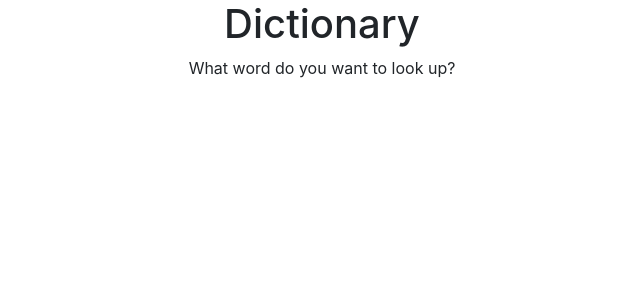
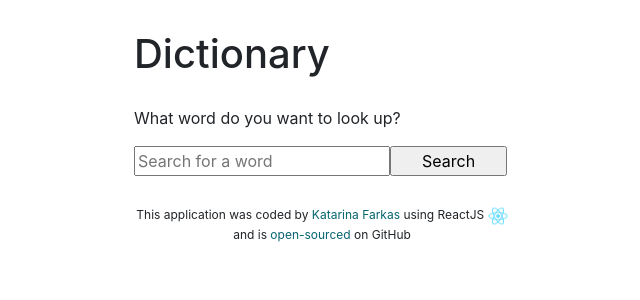
Before and after one commit to Katarina-411/react-dictionary, a React (Create React App) app: page / in a window 1280 px wide. Shown: the top 300 px of the page, without its empty margins (318-958 px from the left). Built offline with nearby package versions, Linux system fonts and the light colour scheme.

Commit message:
Add Search engine, header & footer

```diff
--- a/src/App.css
+++ b/src/App.css
@@ -1,8 +1,27 @@
-.App {
+h1 {
+  padding-bottom: 20px;
+}
+.container {
+  display: block;
+  margin: 30px auto;
+  width: 400px;
+}
+.App-header {
+  text-align: left;
+}
+.App-footer {
   text-align: center;
+  font-size: 12px;
+  margin: 30px auto;
 }
-
+.App-footer a {
+  color: #076470;
+  text-decoration: none;
+}
+a:hover {
+  font-weight: 600;
+  color: #076470 !important;
+}
 .App-logo {
-  height: 40vmin;
-  pointer-events: none;
+  height: 20px;
 }
--- a/src/App.js
+++ b/src/App.js
@@ -5,7 +5,33 @@ import Search from "./Search"
 export default function App() {
   return (
     <div className="App">
+      <div className="container">
+        <header className="App-header">
+          <h1>Dictionary</h1>
+          <p> What word do you want to look up?</p>
+          </header>
       <Search />
+      <footer className="App-footer"><p>
+          This application was coded by{" "}
+          <a
+            href="https://katarina-farkas.netlify.app/"
+            target="blank"
+            rel="no-referrer"
+          >
+            Katarina Farkas
+          </a>{" "}
+          using ReactJS{" "}
+          <img src="./logo192.png" alt="React logo" class="App-logo" /> and is{" "}
+          <a
+            href="https://github.com/Katarina-411/react-dictionary.git"
+            target="blank"
+            rel="no-referrer"
+          >
+            open-sourced
+          </a>{" "}
+          on GitHub
+        </p></footer>
+      </div>
     </div>
   );
 }
--- /dev/null
+++ b/src/Search.css
@@ -0,0 +1,3 @@
+#search-button {
+    padding: 1px 30px;
+}
--- a/src/Search.js
+++ b/src/Search.js
@@ -1,4 +1,23 @@
-import React from "react";
- export default function Search() {
-    return (<div><h1>Dictionary</h1> <p> What word do you want to look up?</p></div>)
+import React, {useState} from "react";
+import "./Search.css";
+
+export default function Search() {
+let [keyword, setKeyword]=useState(null);
+
+function handleSearch(event) {
+   event.preventDefault();
+   alert(`Searching definition for ${keyword}`);
+}
+function handleKeywordChange(event) {
+   setKeyword(event.target.value);
+
+}
+
+    return (
+    <div>
+      <form onSubmit={handleSearch}>
+         <input type="search" placeholder="Search for a word" onChange={handleKeywordChange}/>
+         <input type="submit" value="Search" id="search-button"/>
+      </form>
+    </div>);
  }
```
